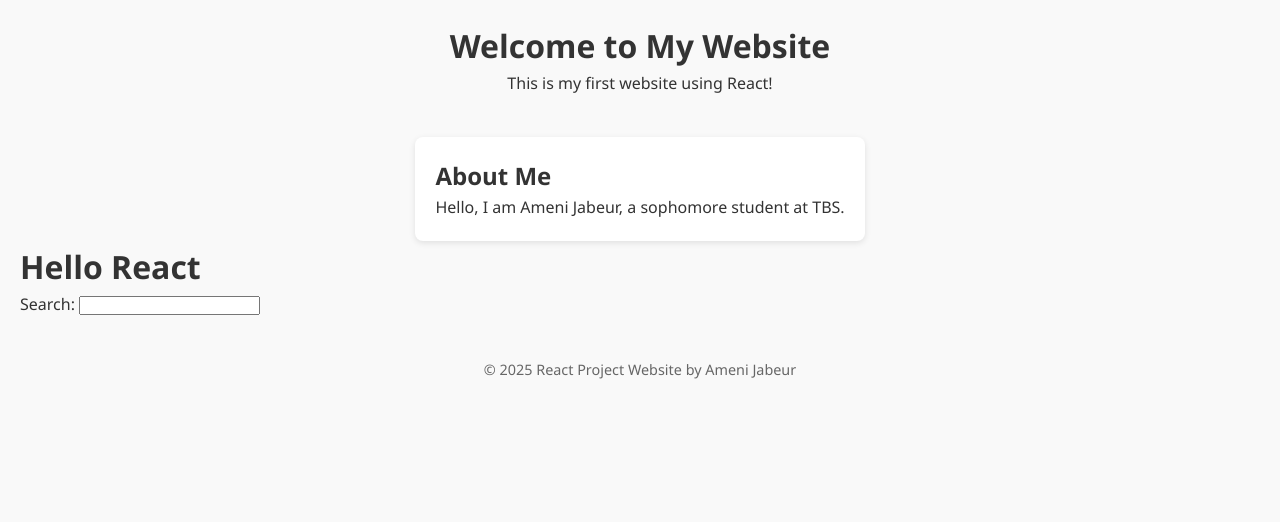
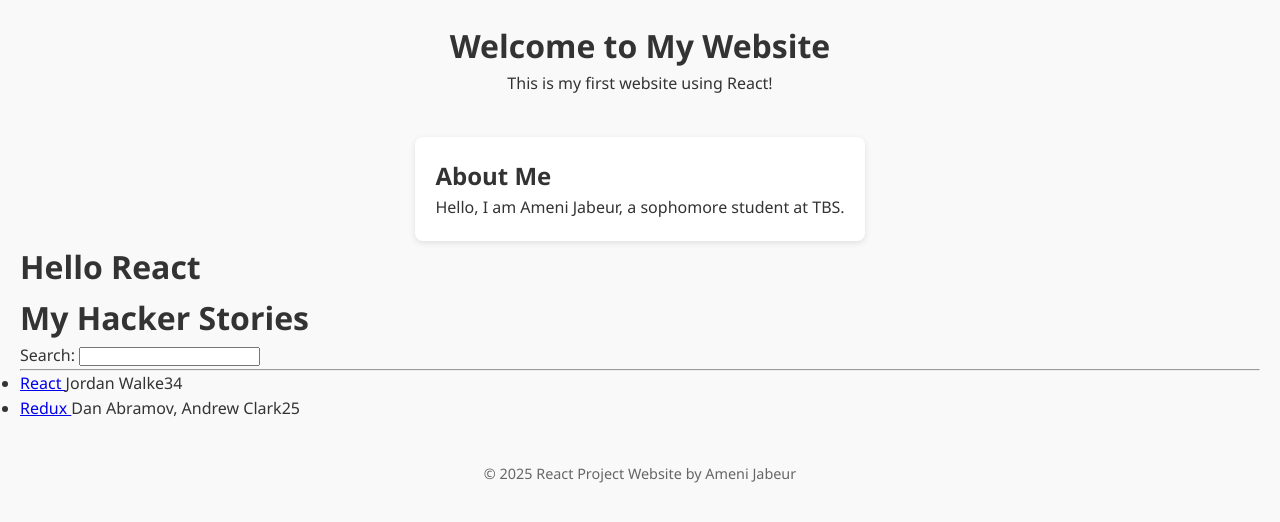
Before and after one commit to amanijabeur/adv-web-dev-proj, a React (Vite) app in the folder React/: page / in a window 1280 px wide. Shown: the top 522 px of the page. Built offline with nearby package versions, Linux system fonts and the light colour scheme.

Commit message:
W3 List in React

```diff
--- a/React/src/App.jsx
+++ b/React/src/App.jsx
@@ -1,9 +1,8 @@
-import React, { useState } from 'react';
+import React from 'react';
 import './style.css';
-import Pro from './Pro';
+import Pro from './pro';
 
 function App() {
-  const [count, setCount] = useState(0);
 
   return (
     <div>
--- a/React/src/pro.jsx
+++ b/React/src/pro.jsx
@@ -1,16 +1,53 @@
 import React from "react";
+const list = [
+    {
+      title: "React ",
+      url: "https://reactjs.org/",
+      author: "Jordan Walke",
+      num_comments: 3,
+      points: 4,
+      objectID: 0,
+    },
+    {
+      title: "Redux ",
+      url: "https://redux.js.org/",
+      author: "Dan Abramov, Andrew Clark",
+      num_comments: 2,
+      points: 5,
+      objectID: 1,
+    },
+  ];
+
+
 function getTitle(title) {
     return title;
 }
-function pro() {
+function Pro() {
 
   return (
     <div>
       <h1>Hello {getTitle("React")}</h1>
+      <h1>My Hacker Stories</h1>
       <label htmlFor="search">Search: </label>
       <input id="search" type="text" />
+      <hr />
+      <ul>
+            {list.map(function (item) {
+            return(
+                 <li key={item.object}>
+                 <span>
+                    <a href={item.url}>{item.title}</a>
+                 </span>
+                 <span>{item.author}</span>
+                 <span>{item.num_comments}</span>
+                 <span>{item.points}</span>
+                </li>
+            );
+            })}
+      </ul>
+
     </div>
   );
 }
 
-export default pro;
+export default Pro ;
```
